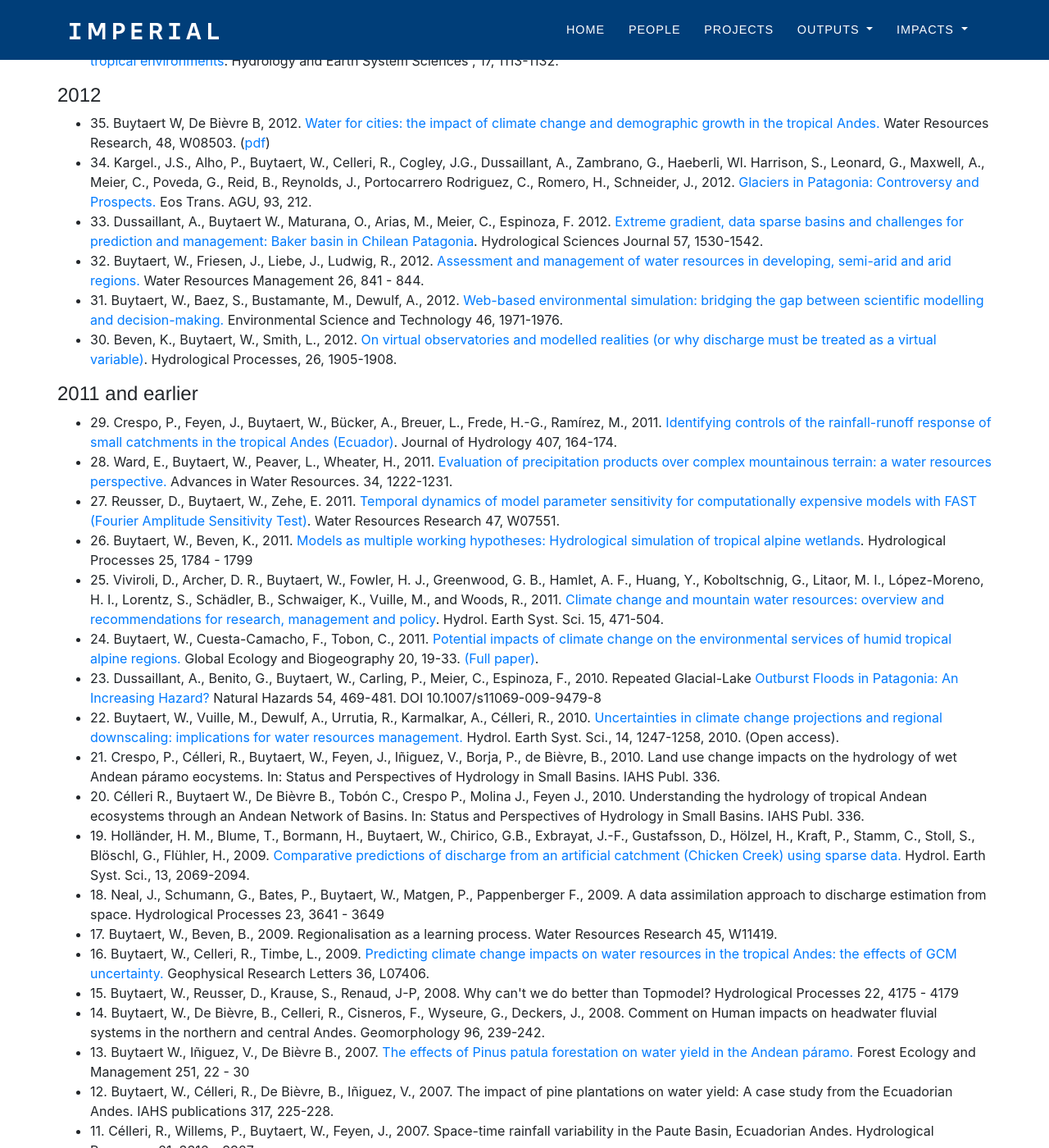
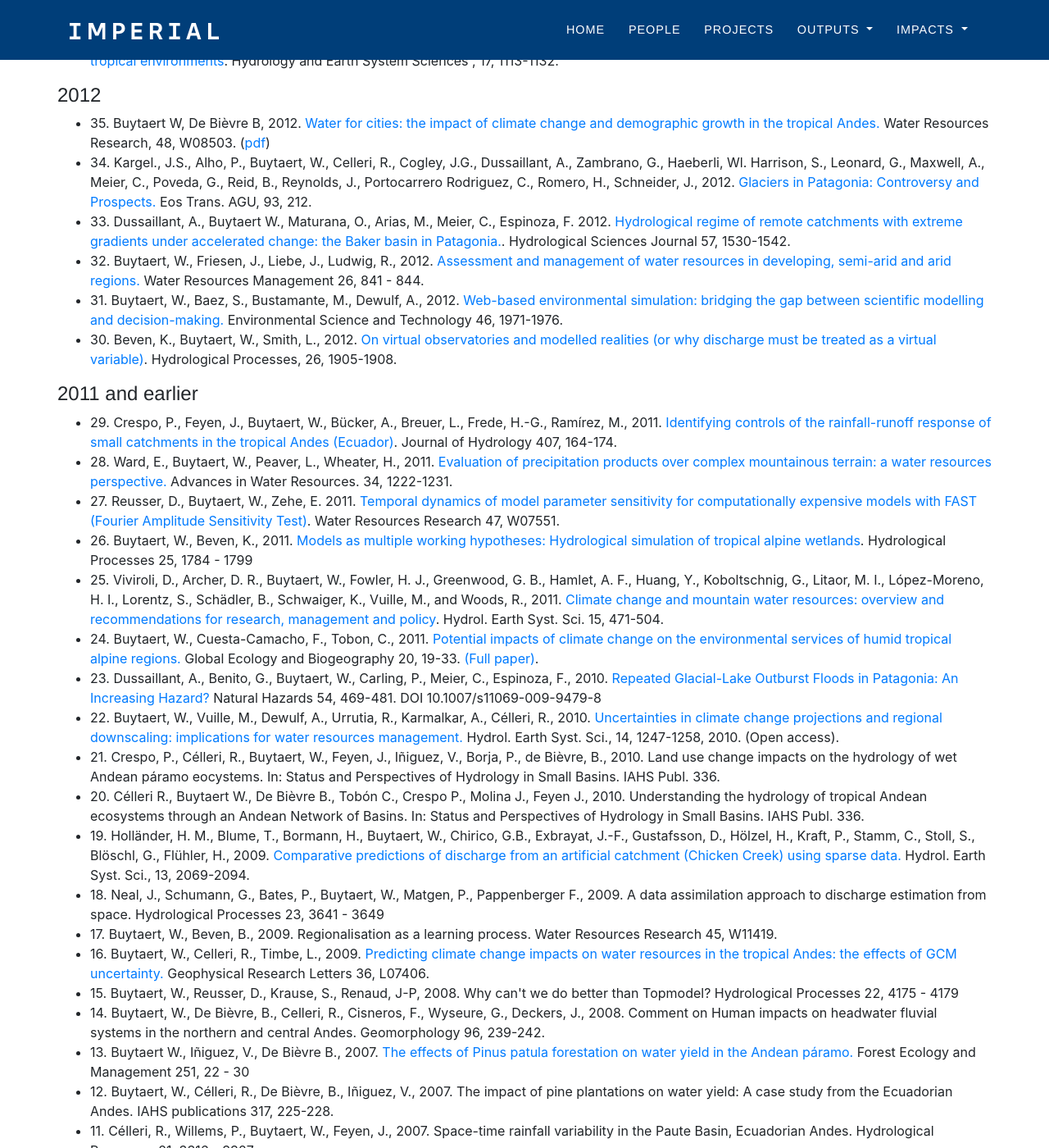
Before and after one commit to ICHydro/ichydro.github.io, a Jekyll site: the page built from publications.md, in a window 1280 px wide and 1400 px high, scrolled down 7624 px. Shown: the whole window at 82% size. Built offline with Jekyll 4.4.1, drawn with Linux system fonts in a browser that asks for light colours; some web fonts are replaced.

Commit message:
Fix publication links

```diff
--- a/publications.md
+++ b/publications.md
@@ -165,8 +165,8 @@ Note: nearly all publications are available as open access. Wherever we can affo
 <li>36. Zulkafli, Z., Buytaert, W., Onof, C., Lavado, W., Guyot, J. L., 2013. <a href="http://www.hydrol-earth-syst-sci.net/17/1113/2013/hess-17-1113-2013.html">A critical assessment of the JULES land surface model hydrology for humid tropical environments</a>. Hydrology and Earth System Sciences , 17, 1113-1132.</li>
 </ul><h4>2012</h4>
 <ul><li> 35. Buytaert W, De Bièvre B, 2012. <a href="http://dx.doi.org/10.1029/2011WR011755">Water for cities: the impact of climate change and demographic growth in the tropical Andes.</a> Water Resources Research, 48, W08503. (<a href="http://paramo.cc.ic.ac.uk/pubs/Buytaert-WRR-2012.pdf">pdf</a>)</li>
-<li> 34. Kargel., J.S., Alho, P., Buytaert, W., Celleri, R., Cogley, J.G., Dussaillant, A., Zambrano, G., Haeberli, Wl. Harrison, S., Leonard, G., Maxwell, A., Meier, C., Poveda, G., Reid, B., Reynolds, J., Portocarrero Rodriguez, C., Romero, H., Schneider, J., 2012. <a href="http://www.agu.org/pubs/crossref/2012/2012EO220011.shtml"> Glaciers in Patagonia: Controversy and Prospects.</a> Eos Trans. AGU, 93, 212. </li>
-<li> 33. Dussaillant, A., Buytaert W., Maturana, O., Arias, M., Meier, C., Espinoza, F. 2012. <a href="http://dx.doi.org/10.1080/02626667.2012.726993">Extreme gradient, data sparse basins and challenges for prediction and management: Baker basin in Chilean Patagonia</a>. Hydrological Sciences Journal 57, 1530-1542.</li>
+<li> 34. Kargel., J.S., Alho, P., Buytaert, W., Celleri, R., Cogley, J.G., Dussaillant, A., Zambrano, G., Haeberli, Wl. Harrison, S., Leonard, G., Maxwell, A., Meier, C., Poveda, G., Reid, B., Reynolds, J., Portocarrero Rodriguez, C., Romero, H., Schneider, J., 2012. <a href="https://doi.org/10.1029/2012EO220011"> Glaciers in Patagonia: Controversy and Prospects.</a> Eos Trans. AGU, 93, 212. </li>
+<li> 33. Dussaillant, A., Buytaert W., Maturana, O., Arias, M., Meier, C., Espinoza, F. 2012. <a href="http://dx.doi.org/10.1080/02626667.2012.726993">Hydrological regime of remote catchments with extreme gradients under accelerated change: the Baker basin in Patagonia.</a>. Hydrological Sciences Journal 57, 1530-1542.</li>
 <li> 32. Buytaert, W., Friesen, J., Liebe, J., Ludwig, R., 2012. <a href="http://dx.doi.org/10.1007/s11269-012-9994-3">Assessment and management of water resources in developing, semi-arid and arid regions.</a> Water Resources Management 26, 841 - 844. </li>
 <li> 31. Buytaert, W., Baez, S., Bustamante, M., Dewulf, A., 2012. <a href="http://dx.doi.org/10.1021/es2031278"> Web-based environmental simulation: bridging the gap between scientific modelling and decision-making.</a> Environmental Science and Technology 46, 1971-1976. </li>
 <li> 30. Beven, K., Buytaert, W., Smith, L., 2012. <a href="http://dx.doi.org/10.1002/hyp.9261">On virtual observatories and modelled realities (or why discharge must be treated as a virtual variable)</a>. Hydrological Processes, 26, 1905-1908. </li>
@@ -177,7 +177,7 @@ Note: nearly all publications are available as open access. Wherever we can affo
 <li>26. Buytaert, W., Beven, K., 2011. <a href="http://dx.doi.org/10.1002%2Fhyp.7936"> Models as multiple working hypotheses: Hydrological simulation of tropical alpine wetlands</a>. Hydrological Processes 25, 1784 - 1799</li>
 <li>25. Viviroli, D., Archer, D. R., Buytaert, W., Fowler, H. J., Greenwood, G. B., Hamlet, A. F., Huang, Y., Koboltschnig, G., Litaor, M. I., López-Moreno, H. I., Lorentz, S., Schädler, B., Schwaiger, K., Vuille, M., and Woods, R., 2011. <a href="http://www.hydrol-earth-syst-sci.net/15/471/2011/hess-15-471-2011.html"> Climate change and mountain water resources: overview and recommendations for research, management and policy</a>. Hydrol. Earth Syst. Sci. 15, 471-504. </li>
 <li>24. Buytaert, W., Cuesta-Camacho, F., Tobon, C., 2011. <a href="http://dx.doi.org/10.1111/j.1466-8238.2010.00585.x"> Potential impacts of climate change on the environmental services of humid tropical alpine regions.</a> Global Ecology and Biogeography 20, 19-33. <a href="/pubs/2010_GEB.pdf">(Full paper)</a>. </li>
-<li>23. Dussaillant, A., Benito, G., Buytaert, W., Carling, P., Meier, C., Espinoza, F., 2010. Repeated Glacial-Lake <a href="http://www.springerlink.com/content/n078q67v640072n0/">Outburst Floods in Patagonia: An Increasing Hazard?</a> Natural Hazards 54, 469-481. DOI 10.1007/s11069-009-9479-8</li>
+<li>23. Dussaillant, A., Benito, G., Buytaert, W., Carling, P., Meier, C., Espinoza, F., 2010. <a href="https://doi.org/10.1007/s11069-009-9479-8">Repeated Glacial-Lake Outburst Floods in Patagonia: An Increasing Hazard?</a> Natural Hazards 54, 469-481. DOI 10.1007/s11069-009-9479-8</li>
 <li>22. Buytaert, W., Vuille, M., Dewulf, A., Urrutia, R., Karmalkar, A., Célleri, R., 2010. <a href="http://www.hydrol-earth-syst-sci.net/14/1247/2010/hess-14-1247-2010.html"> Uncertainties in climate change projections and regional downscaling: implications for water resources management. </a>Hydrol. Earth Syst. Sci., 14, 1247-1258, 2010. (Open access). </li>
 <li>21. Crespo, P., Célleri, R., Buytaert, W., Feyen, J., Iñiguez, V., Borja, P., de Bièvre, B., 2010. Land use change impacts on the hydrology of wet Andean páramo eocystems. In: Status and Perspectives of Hydrology in Small Basins. IAHS Publ. 336.</li>
 <li>20. Célleri R., Buytaert W., De Bièvre B., Tobón C., Crespo P., Molina J., Feyen J., 2010. Understanding the hydrology of tropical Andean ecosystems through an Andean Network of Basins. In: Status and Perspectives of Hydrology in Small Basins. IAHS Publ. 336. </li>
```
